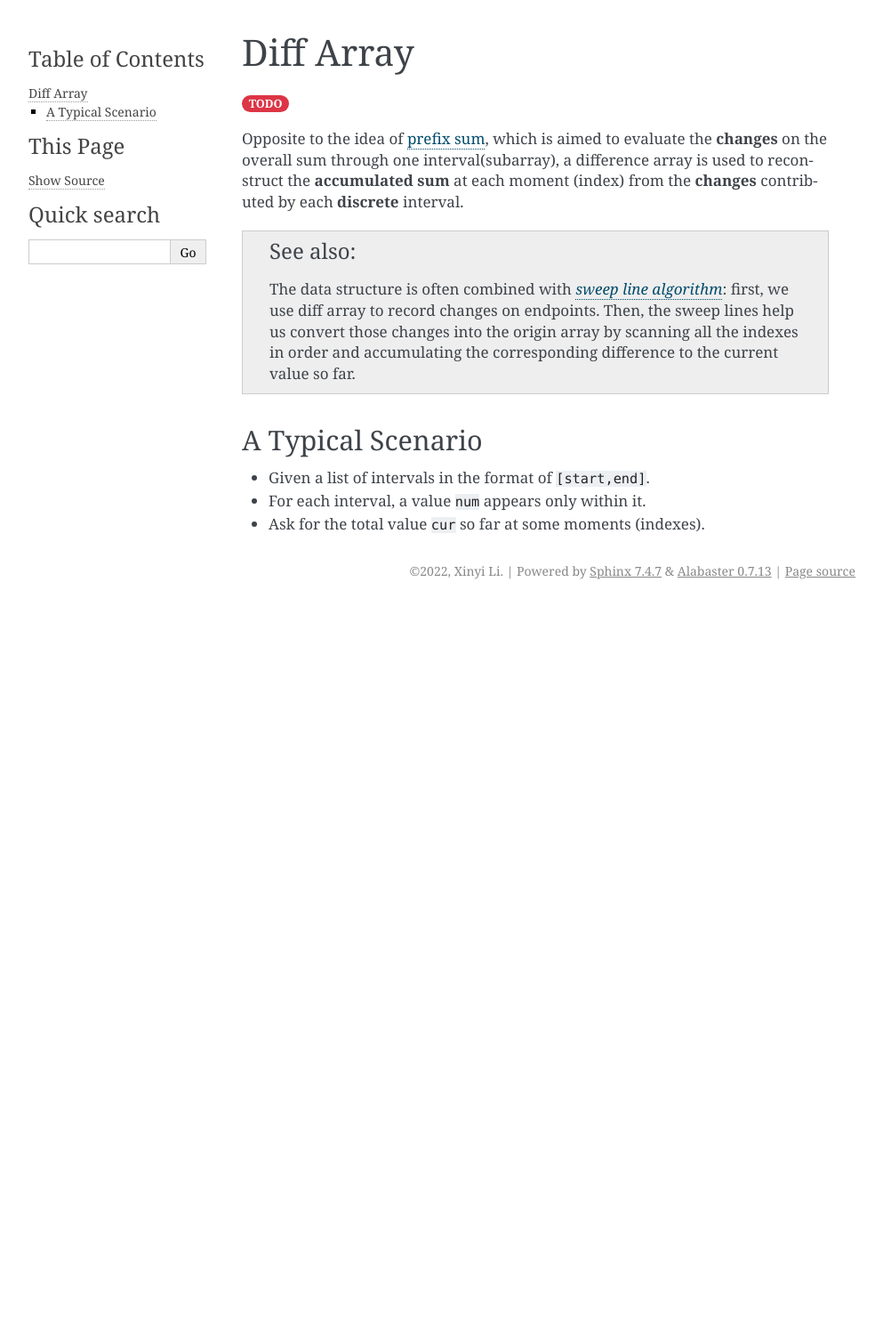
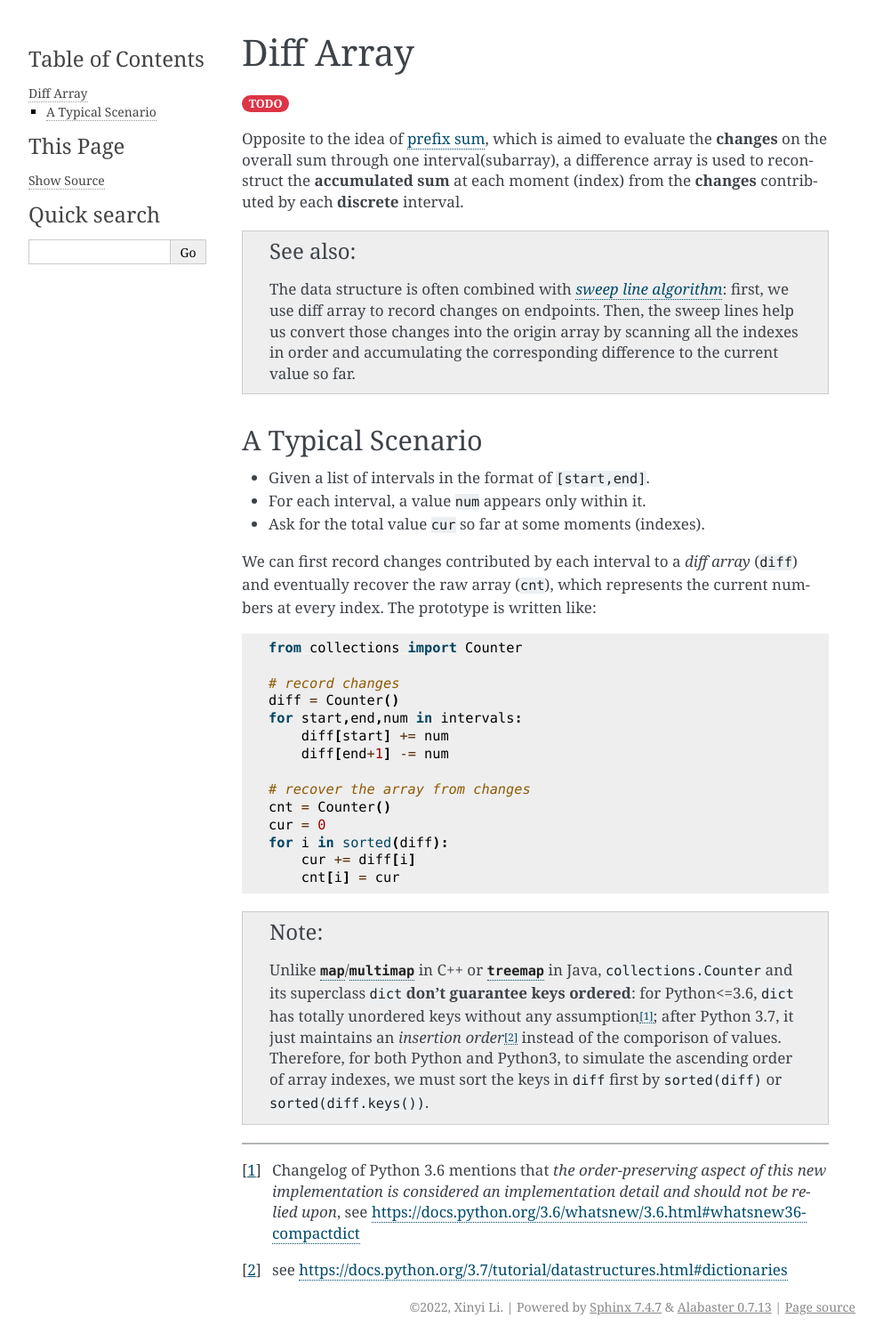
Before and after one commit to li-xin-yi/lctemplates, a Sphinx documentation site: the page built from docs/source/diff-array.md, in a window 1280 px wide. Shown: the whole page at 89% size, without its empty margins (148-1141 px from the left). Built offline with Sphinx 7.4.7, drawn with Linux system fonts in a browser that asks for light colours; before the commit the page ends 900 px from its top, so only the background shows below that.

Commit message:
Update diff-array.md

`````diff
--- a/docs/source/diff-array.md
+++ b/docs/source/diff-array.md
@@ -13,3 +13,31 @@ The data structure is often combined with [*sweep line algorithm*](https://en.m.
 - Given a list of intervals in the format of `[start,end]`.
 - For each interval, a value `num` appears only within it.
 - Ask for the total value `cur` so far at some moments (indexes).
+
+We can first record changes contributed by each interval to a *diff array* (`diff`) and eventually recover the raw array (`cnt`), which represents the current numbers at every index. The prototype is written like:
+
+```py
+from collections import Counter
+
+# record changes
+diff = Counter()
+for start,end,num in intervals:
+    diff[start] += num
+    diff[end+1] -= num
+
+# recover the array from changes
+cnt = Counter()
+cur = 0
+for i in sorted(diff):
+    cur += diff[i]
+    cnt[i] = cur
+```
+
+````{note}
+Unlike [`map`](https://www.cplusplus.com/reference/map/map)/[`multimap`](https://www.cplusplus.com/reference/map/multimap/) in C++ or [`treemap`](https://docs.oracle.com/javase/8/docs/api/java/util/TreeMap.html) in Java, `collections.Counter` and its superclass `dict` **don't guarantee keys ordered**: for Python<=3.6, `dict` has totally unordered keys without any assumption[^1]; after Python 3.7, it just maintains an *insertion order*[^2] instead of the comporison of values. Therefore, for both Python and Python3, to simulate the ascending order of array indexes, we must sort the keys in `diff` first by `sorted(diff)` or `sorted(diff.keys())`.
+````
+
+
+[^1]: Changelog of Python 3.6 mentions that *the order-preserving aspect of this new implementation is considered an implementation detail and should not be relied upon*, see https://docs.python.org/3.6/whatsnew/3.6.html#whatsnew36-compactdict
+
+[^2]: see https://docs.python.org/3.7/tutorial/datastructures.html#dictionaries
`````
